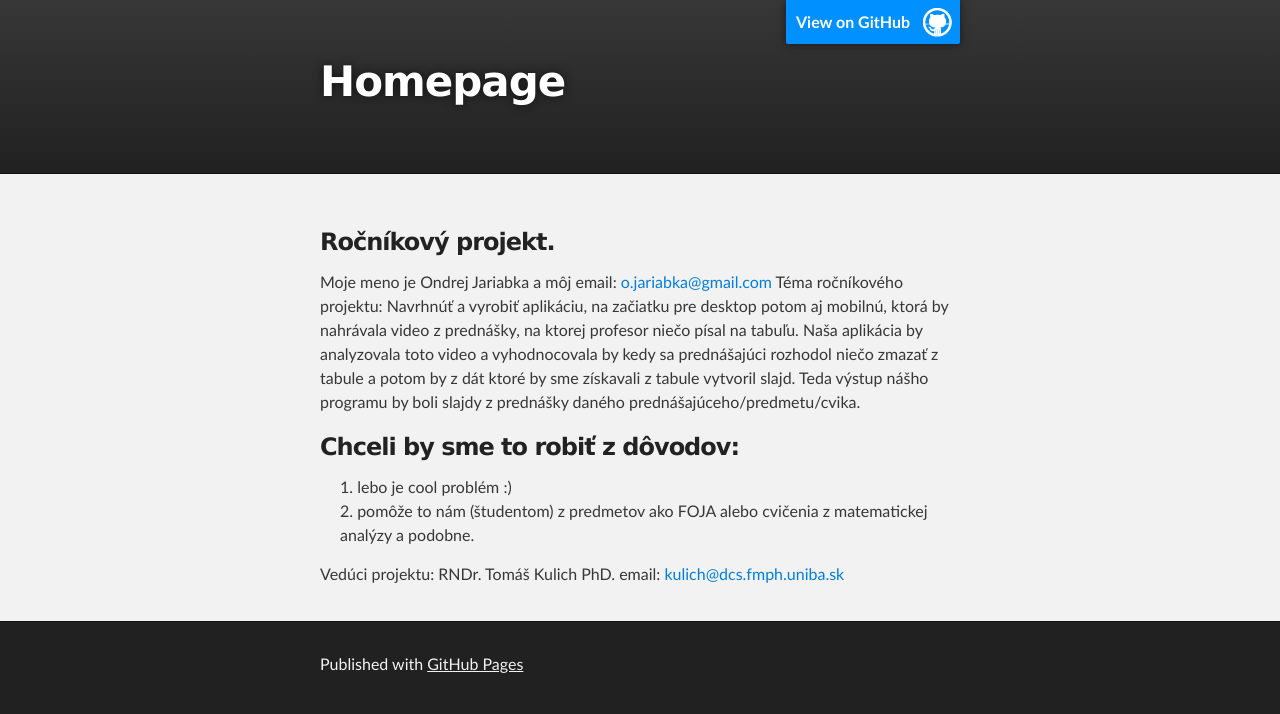
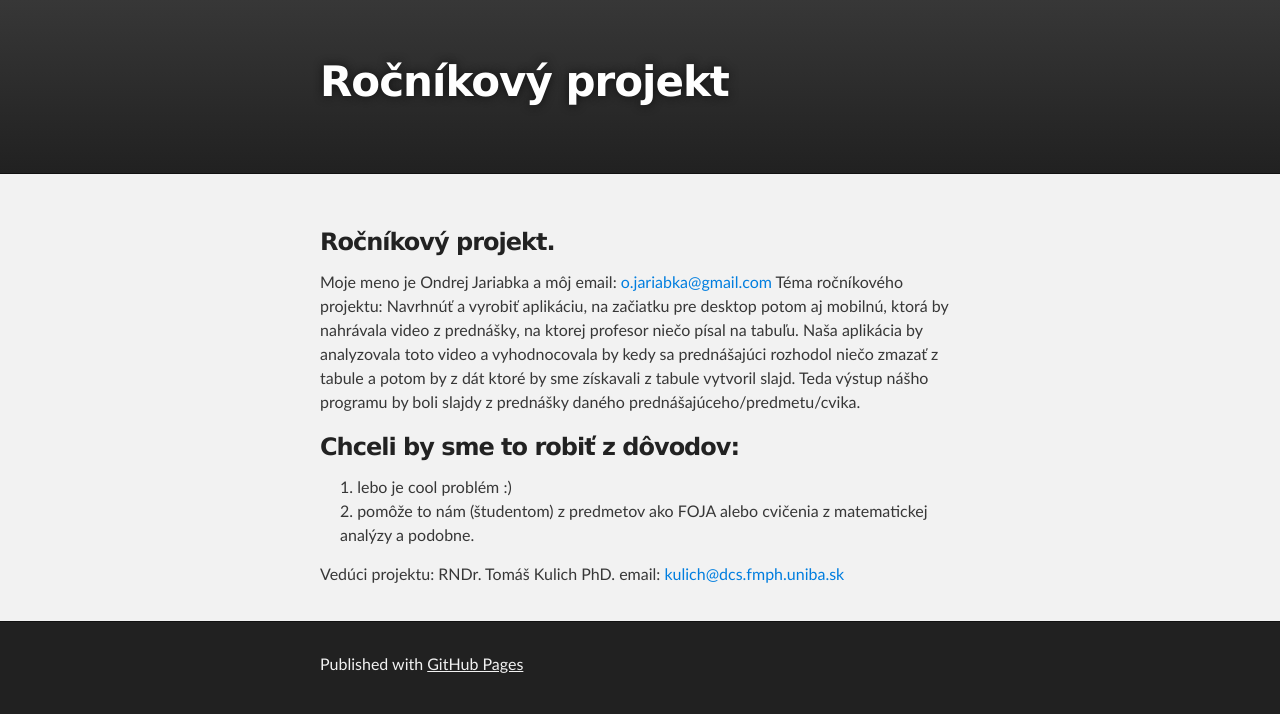
Before and after one commit to Foxiy/Foxiy.github.io, a plain HTML site: page index.html in a window 1280 px wide. Drawn offline with Linux system fonts and the light colour scheme.

Commit message:
Update index.html

```diff
--- a/index.html
+++ b/index.html
@@ -16,9 +16,8 @@
     <!-- HEADER -->
     <div id="header_wrap" class="outer">
         <header class="inner">
-          <a id="forkme_banner" href="https://github.com/Foxiy">View on GitHub</a>
 
-          <h1 id="project_title">Homepage</h1>
+          <h1 id="project_title">Ročníkový projekt</h1>
           <h2 id="project_tagline"></h2>
 
         </header>
```
